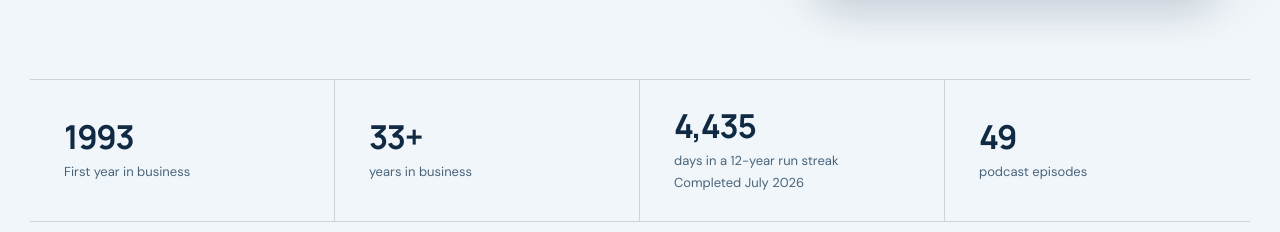
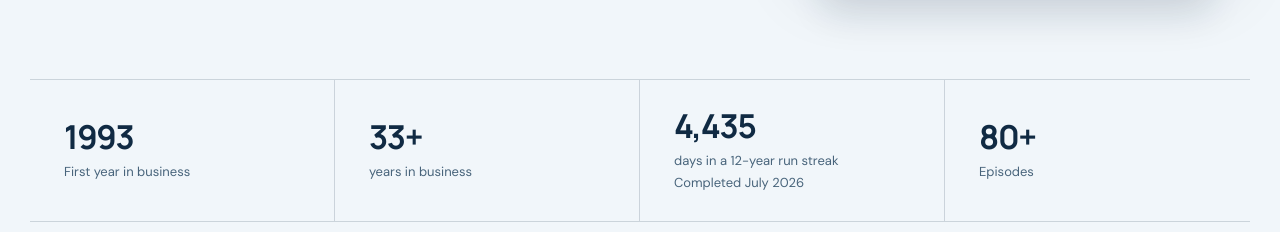
Before and after one commit to adamleishman/adam-leishman, a plain HTML site: page index.html in a window 1280 px wide. Shown: the part 812-1044 px from the top of the page. Drawn offline with Linux system fonts and the light colour scheme.

Commit message:
Update homepage podcast milestone to 80+ episodes

```diff
--- a/index.html
+++ b/index.html
@@ -71,7 +71,7 @@
       <div><strong>1993</strong><span>First year in business</span></div>
       <div><strong>33+</strong><span>years in business</span></div>
       <div><strong>4,435</strong><span>days in a 12-year run streak<br>Completed July 2026</span></div>
-      <div><strong>49</strong><span>podcast episodes</span></div>
+      <div><strong>80+</strong><span>Episodes</span></div>
     </section>
 
     <section class="about section" id="about">
```
